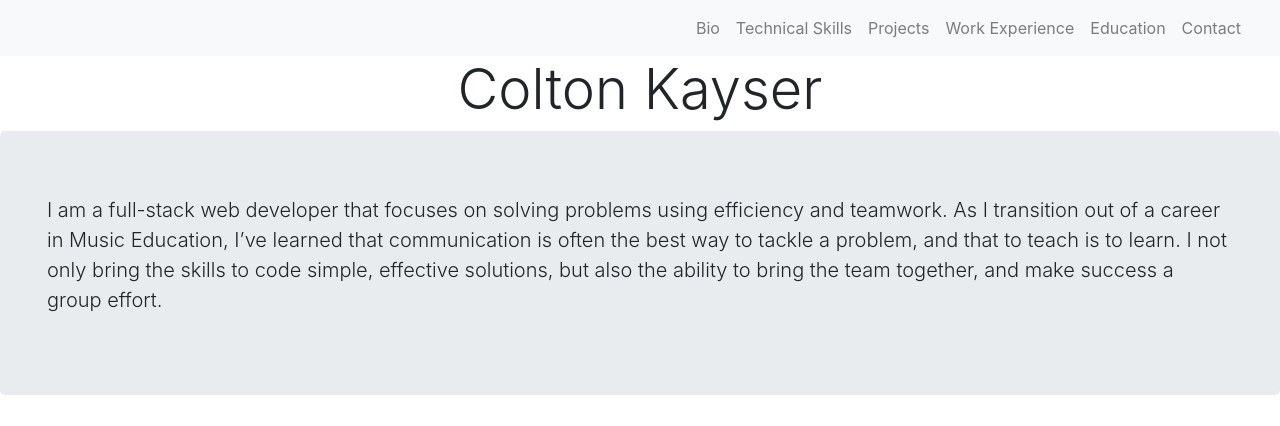
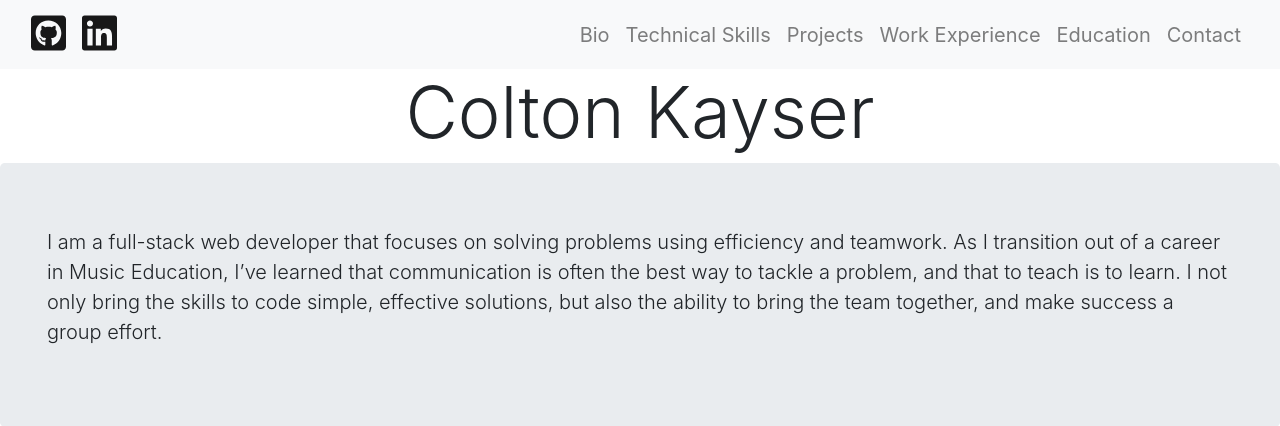
Before and after one commit to ColtonKayser/portfolio, a PHP site: page /index.html in a window 1280 px wide. Shown: the top 426 px of the page. Run offline with PHP 8.4, Linux system fonts and the light colour scheme; some libraries are stand-ins or nearby versions.

Commit message:
minor styling updates

```diff
--- a/index.html
+++ b/index.html
@@ -13,7 +13,8 @@
     <!-- Navbar -->
     <nav class="navbar navbar-expand-md navbar-light bg-light sticky-top">
 	    <div class="container-fluid">
-		<!-- <a class="navbar-brand" href="#"><img src="portfolioname.png"></a> -->
+		<a class="navbar-brand" href="https://github.com/ColtonKayser" target="_blank"><i class="fab fa-github-square fa-2x"></i></a>
+    <a class="navbar-brand" href="https://www.linkedin.com/in/coltonkayser/" target="_blank"><i class="fab fa-linkedin fa-2x"></i></a>
 		<button class="navbar-toggler" type="button" data-toggle="collapse" data-target="#navbarResponsive">
 			<span class="navbar-toggler-icon"></span>
 		</button>
@@ -41,7 +42,7 @@
 	</div>
 </nav>
     <div id="bio">
-    <h1 class="display-4 text-center">Colton Kayser</h1>
+    <h1 class="display-3 text-center">Colton Kayser</h1>
     <!-- Bio -->
     <div class="container-fluid">
       <div class="row jumbotron">
@@ -282,8 +283,8 @@
 <div class="container-fluid padding" id="contact">
   <div class="row text-center padding">
     <div class="col-12 social padding">
-      <a href="https://www.linkedin.com/in/coltonkayser/"><i class="fab fa-linkedin fa-3x"></i></a>
-      <a href="https://github.com/ColtonKayser"><i class="fab fa-github-square fa-3x"></i></a>
+      <a href="https://github.com/ColtonKayser" target="_blank"><i class="fab fa-github-square fa-3x"></i></a>
+      <a href="https://www.linkedin.com/in/coltonkayser/" target="_blank"><i class="fab fa-linkedin fa-3x"></i></a>
     </div>
   </div>
 </div>
--- a/style.css
+++ b/style.css
@@ -49,3 +49,7 @@ img {
 a {
   color: black;
 }
+
+.nav-item {
+  font-size: 20px;
+}
```
